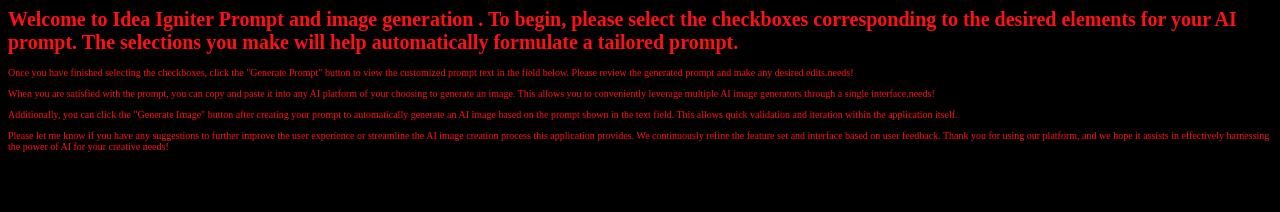
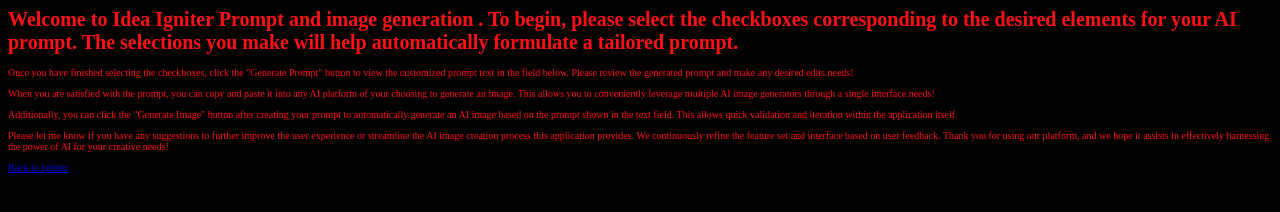
Before and after one commit to aiartus/Instructions, a plain HTML site: page index.html in a window 1280 px wide. Drawn offline with Linux system fonts and the light colour scheme.

Commit message:
Update index.html

```diff
--- a/index.html
+++ b/index.html
@@ -6,7 +6,7 @@
 <p>Additionally, you can click the "Generate Image" button after creating your prompt to automatically generate an AI image based on the prompt shown in the text field. This allows quick validation and iteration within the application itself.
 
 <p>Please let me know if you have any suggestions to further improve the user experience or streamline the AI image creation process this application provides. We continuously refine the feature set and interface based on user feedback. Thank you for using our platform, and we hope it assists in effectively harnessing the power of AI for your creative needs!</p>
- <a href="https://aiartus.github.io/Igniter/"</a>
+ <a href="https://aiartus.github.io/Igniter/">Back to Igniter</a>
 
 <style>
       body  {
```
